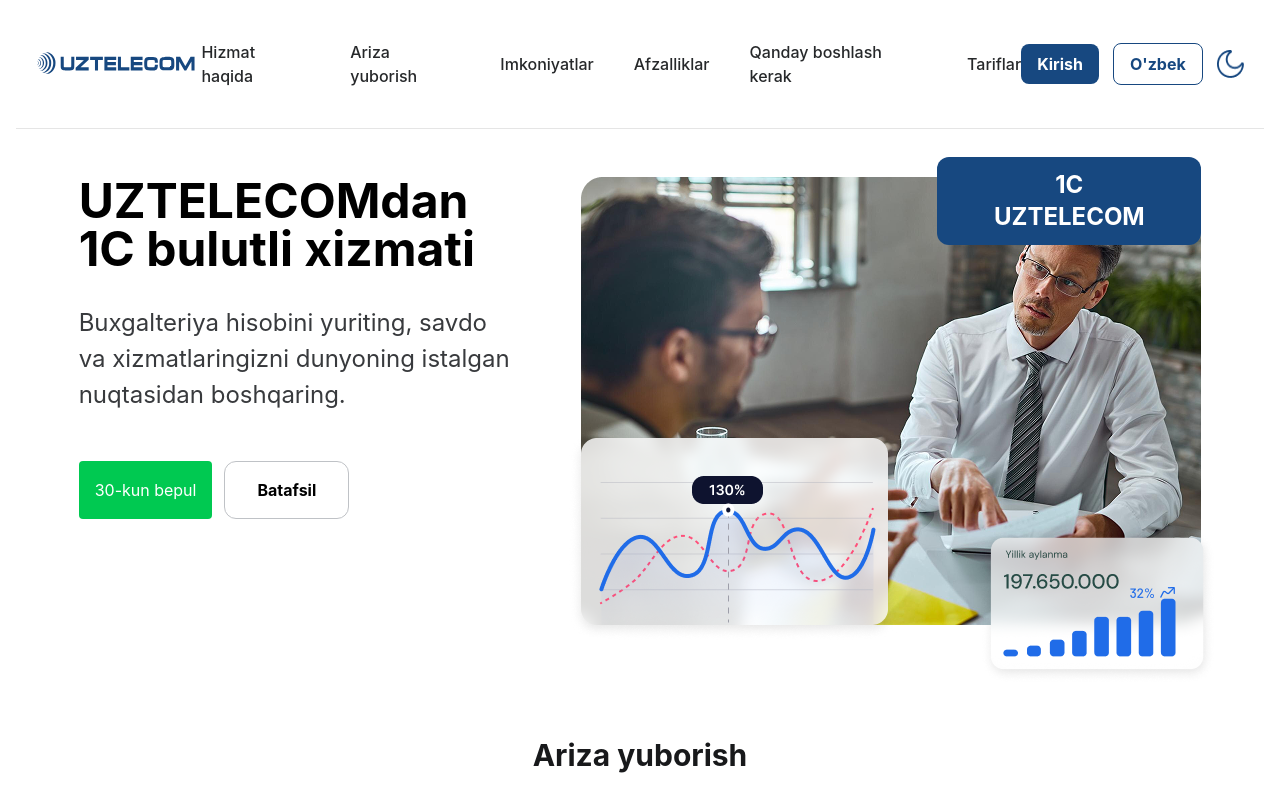
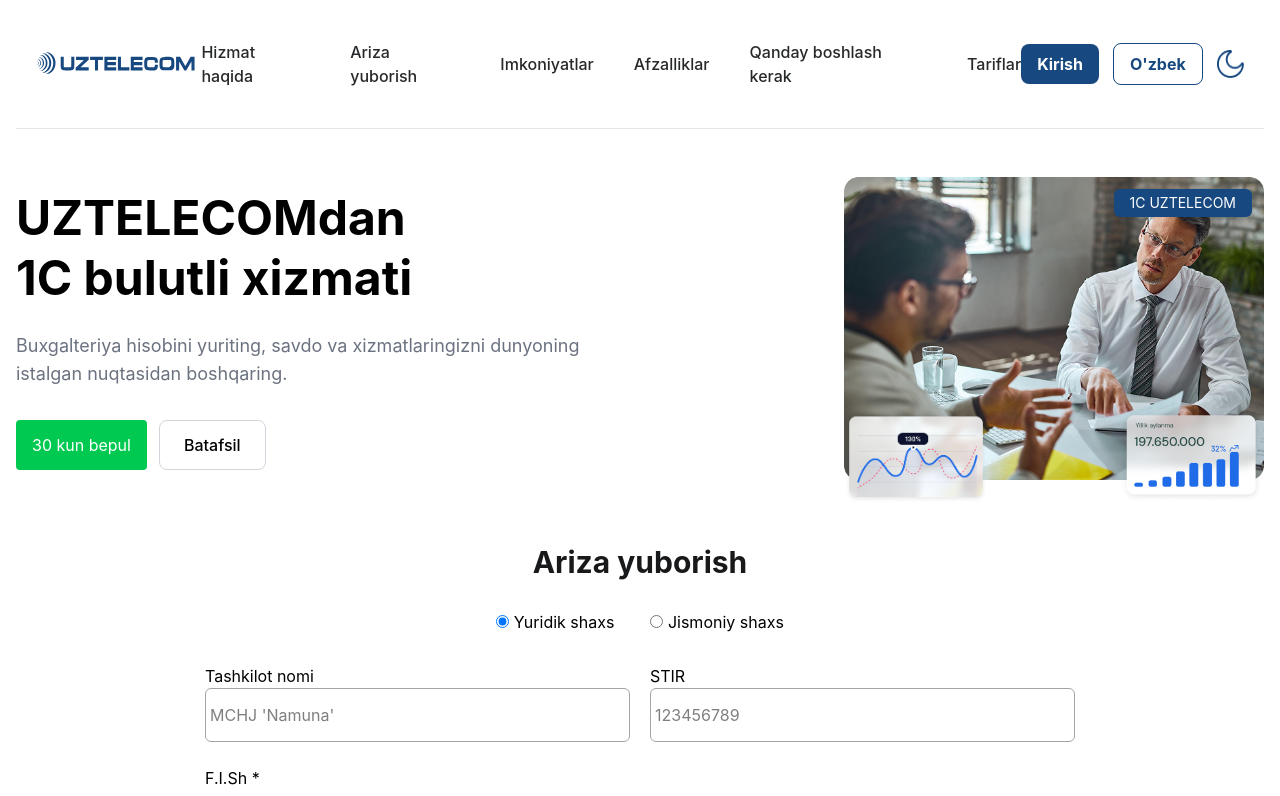
Before and after one commit to Yusuff-Dev/uztelekom, a React (Vite) app: page / in a window 1280 px wide. Shown: the top 796 px of the page. Built offline with nearby package versions, Linux system fonts and the light colour scheme.

Commit message:
hero uptated

```diff
--- a/src/components/Features.jsx
+++ b/src/components/Features.jsx
@@ -26,7 +26,7 @@
         UZTELECOMdan 1C xizmatining <br />afzalliklari
       </h2>
 
-      <div className="flex flex-col lg:flex-row justify-center lg:justify-evenly items-center mt-12 lg:mt-20 gap-10 lg:gap-0">
+      <div className="flex flex-col lg:flex-row justify-center lg:justify-evenly items-center mt-12 lg:mt-20 gap-10 lg:gap-5">
         <div className="flex flex-col  gap-6 w-full lg:w-1/2">
           {data.map((item, index) => (
             <div
--- a/src/components/Hero.jsx
+++ b/src/components/Hero.jsx
@@ -5,21 +5,53 @@
 
 export default function Hero() {
   return (
-    <div className="container flex mt-12 mb-28! justify-evenly">
-      <div className="">
-        <h1 className="text-5xl max-w-100 font-bold">UZTELECOMdan 1C bulutli xizmati</h1>
-        <p className="text-[#383A3D] text-[24px] max-w-110 mt-8 mb-12">Buxgalteriya hisobini yuriting, savdo va xizmatlaringizni dunyoning istalgan nuqtasidan boshqaring.</p>
-        <div className="flex gap-3">
-          <Button>30-kun bepul</Button>
-        <button className="border border-[#BFC2C6] py-4 px-8 font-bold rounded-xl cursor-pointer ">Batafsil</button>
+    <section className="container mx-auto px-4 mt-12 mb-16">
+      <div className="flex flex-col lg:flex-row items-center justify-between gap-10">
+
+        {/* LEFT */}
+        <div className="max-w-xl text-center lg:text-left">
+          <h1 className="text-3xl sm:text-4xl lg:text-5xl font-bold leading-tight">
+            UZTELECOMdan <br /> 1C bulutli xizmati
+          </h1>
+
+          <p className="text-[#6B7280] mt-6 text-base sm:text-lg">
+            Buxgalteriya hisobini yuriting, savdo va xizmatlaringizni
+            dunyoning istalgan nuqtasidan boshqaring.
+          </p>
+
+          <div className="mt-8 flex flex-col sm:flex-row gap-3 justify-center lg:justify-start">
+            <Button>30 kun bepul</Button>
+
+            <button className="border border-gray-300 px-6 py-3 rounded-lg font-medium">
+              Batafsil
+            </button>
+          </div>
+        </div>
+
+        {/* RIGHT */}
+        <div className="relative w-full max-w-[420px]">
+          <img src={heroImg} alt="hero" className="w-full rounded-xl" />
+
+          {/* TOP BADGE */}
+          <div className="absolute top-3 right-3 bg-[#174880] text-white text-xs sm:text-sm px-4 py-1 rounded-md">
+            1C UZTELECOM
+          </div>
+
+          {/* GRAPH */}
+          <img
+            src={heroImg1}
+            alt="stat"
+            className="absolute -bottom-6 left-0 w-28 sm:w-36"
+          />
+
+          {/* STATS */}
+          <img
+            src={heroImg2}
+            alt="frame"
+            className="absolute -bottom-6 right-0 w-28 sm:w-36"
+          />
         </div>
       </div>
-      <div className="relative">
-        <img src={heroImg} alt="img" />
-        <button className="absolute z-10  py-3 px-11 text-2xl font-bold text-white rounded-xl bg-[#174880] -top-5 left-89">1C UZTELECOM</button>
-        <img src={heroImg1} alt="statistic"  className="absolute z-10 -bottom-4 -left-3"/>
-        <img src={heroImg2} alt="frame" className="absolute z-10 -bottom-15  -right-4"/>
-      </div>
-    </div>
-  )
+    </section>
+  );
 }
```
